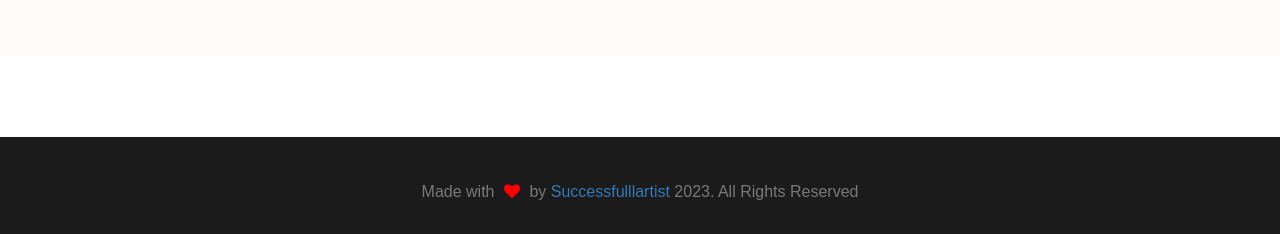
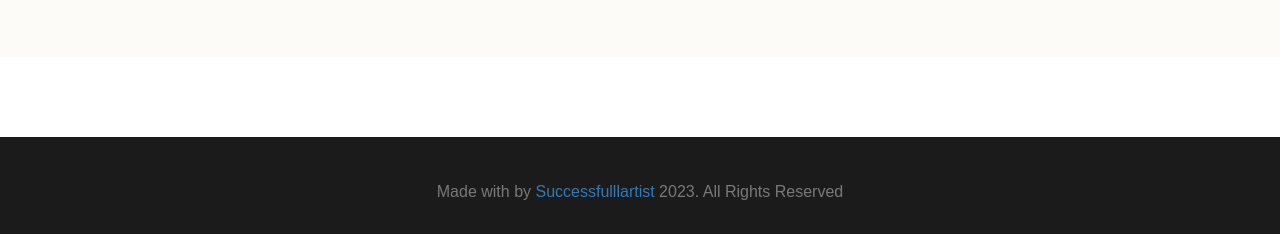
Before and after one commit to successfulllartist/Fire, a plain HTML site: page index.html in a window 1280 px wide. Shown: the part 4498-4732 px from the top of the page. Drawn offline with nearby package versions, Linux system fonts and the light colour scheme; a web font is replaced by a local one.

Commit message:
index.html

```diff
--- a/index.html
+++ b/index.html
@@ -531,9 +531,7 @@
                 <div class="main_footer fix bg-mega text-center p-top-40 p-bottom-30 m-top-80">
                     <div class="col-md-12">
                         <p class="wow fadeInRight" data-wow-duration="1s">
-                            Made with
-                            <i class="fa fa-heart"></i>
-                            by
+                            Made with by
                             <a target="_blank" href="https://github.com/successfulllartist">Successfulllartist</a>
                             2023. All Rights Reserved
                         </p>
```
